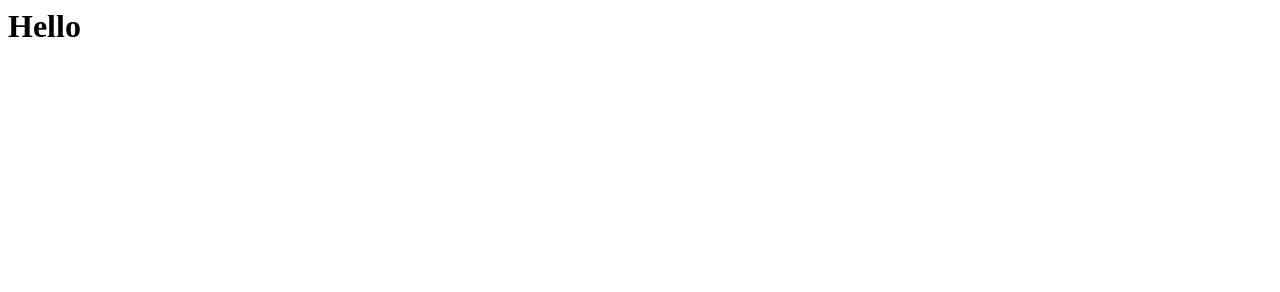
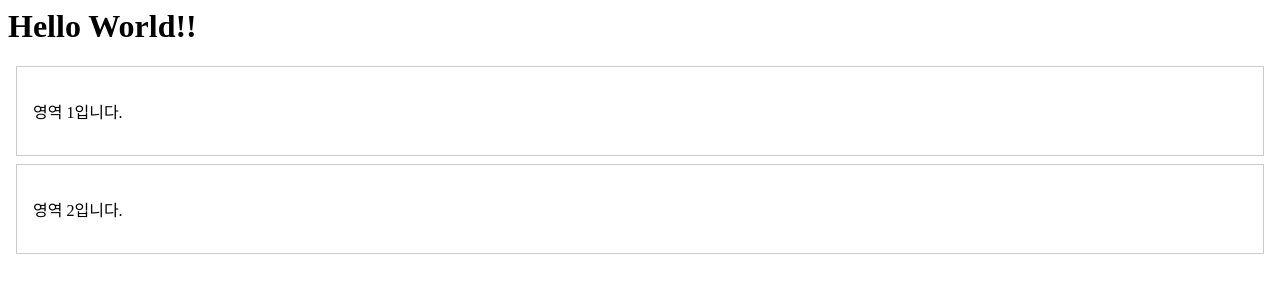
Before and after one commit to je1000413/testForWebHosting, a plain HTML site: page index.html in a window 1280 px wide. Drawn offline with Linux system fonts and the light colour scheme.

Commit message:
css 추가

```diff
--- a/index.html
+++ b/index.html
@@ -1,10 +1,17 @@
 <html>
 	<head>
+		<title>JavaScript에서의 DOM 조작</title>
 		<meta charset="utf-8">
+		<link rel="stylesheet" href="src/styles.css" />
     </head>
+
     <body>
-		<h1>
-			Hello
-		</h1>
-    </body>
+		<h1 id="title">Hello World!!</h1>
+		<div class="container">
+			<p>영역 1입니다.</p>
+		</div>
+		<div class="container">
+			<p>영역 2입니다.</p>
+		</div>
+	</body>
 </html>
--- /dev/null
+++ b/src/styles.css
@@ -0,0 +1,5 @@
+.container {
+    border: solid 1px #ccc;
+    padding: 16px;
+    margin: 8px;
+}
```
